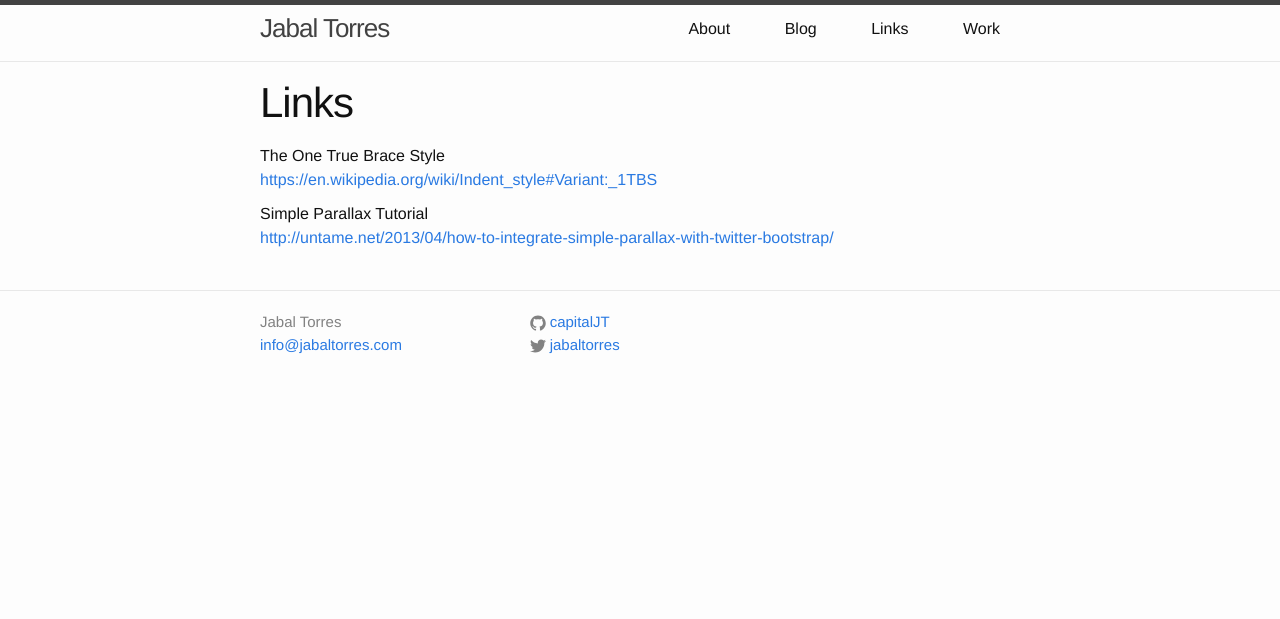
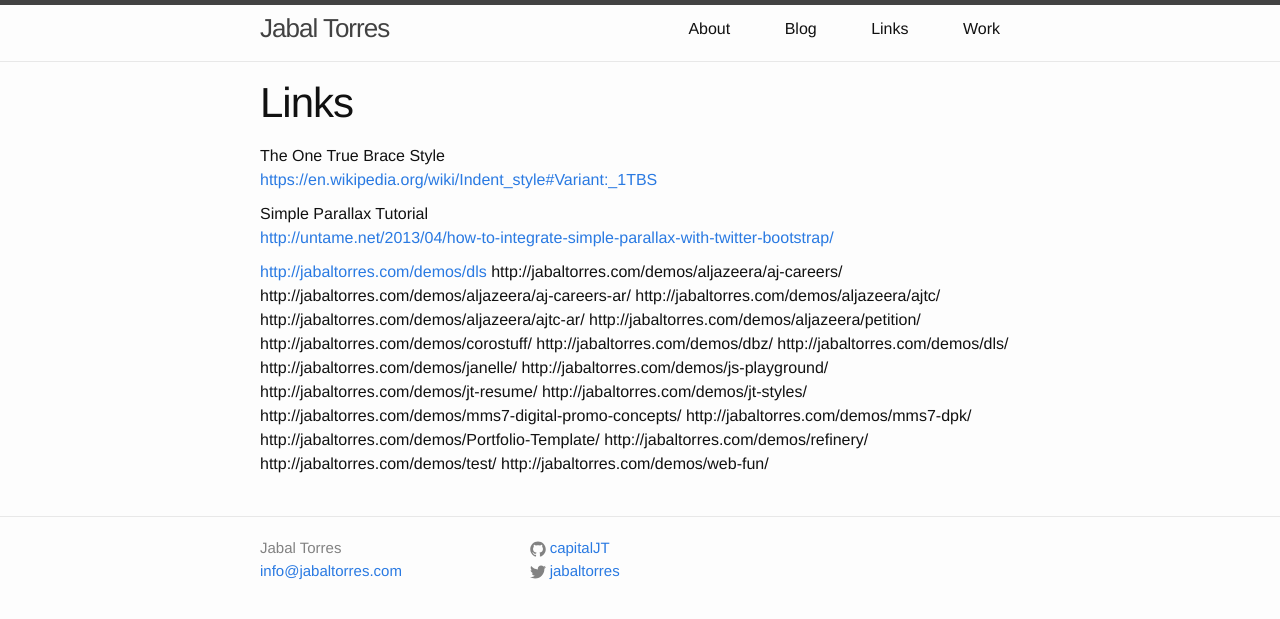
Before and after one commit to capitalJT/capitaljt.github.io, a Jekyll site: the page built from links.md, in a window 1280 px wide. Shown: the top 619 px of the page. Built offline with Jekyll 4.4.1, drawn with Linux system fonts in a browser that asks for light colours; nearby versions of some CDN libraries; a style sheet for code colours, icons or effects is not loaded; some of the changed lines change nothing that is shown.

Commit message:
testing something right quick

```diff
--- a/links.md
+++ b/links.md
@@ -9,3 +9,23 @@ The One True Brace Style
 
 Simple Parallax Tutorial
 [http://untame.net/2013/04/how-to-integrate-simple-parallax-with-twitter-bootstrap/](http://untame.net/2013/04/how-to-integrate-simple-parallax-with-twitter-bootstrap/)
+
+[http://jabaltorres.com/demos/dls](http://jabaltorres.com/demos/dls)
+http://jabaltorres.com/demos/aljazeera/aj-careers/
+http://jabaltorres.com/demos/aljazeera/aj-careers-ar/
+http://jabaltorres.com/demos/aljazeera/ajtc/
+http://jabaltorres.com/demos/aljazeera/ajtc-ar/
+http://jabaltorres.com/demos/aljazeera/petition/
+http://jabaltorres.com/demos/corostuff/
+http://jabaltorres.com/demos/dbz/
+http://jabaltorres.com/demos/dls/
+http://jabaltorres.com/demos/janelle/
+http://jabaltorres.com/demos/js-playground/
+http://jabaltorres.com/demos/jt-resume/
+http://jabaltorres.com/demos/jt-styles/
+http://jabaltorres.com/demos/mms7-digital-promo-concepts/
+http://jabaltorres.com/demos/mms7-dpk/
+http://jabaltorres.com/demos/Portfolio-Template/
+http://jabaltorres.com/demos/refinery/
+http://jabaltorres.com/demos/test/
+http://jabaltorres.com/demos/web-fun/
```
